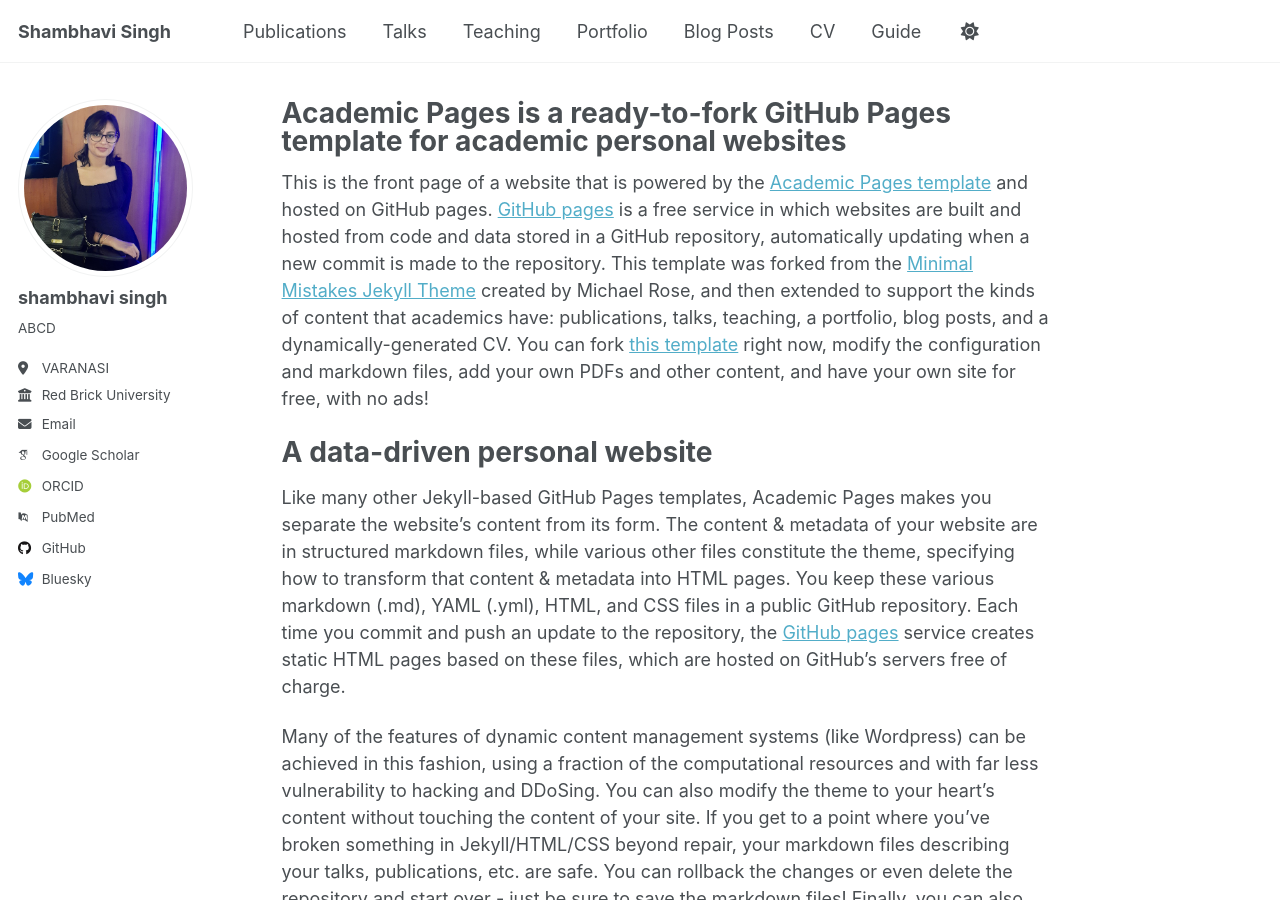
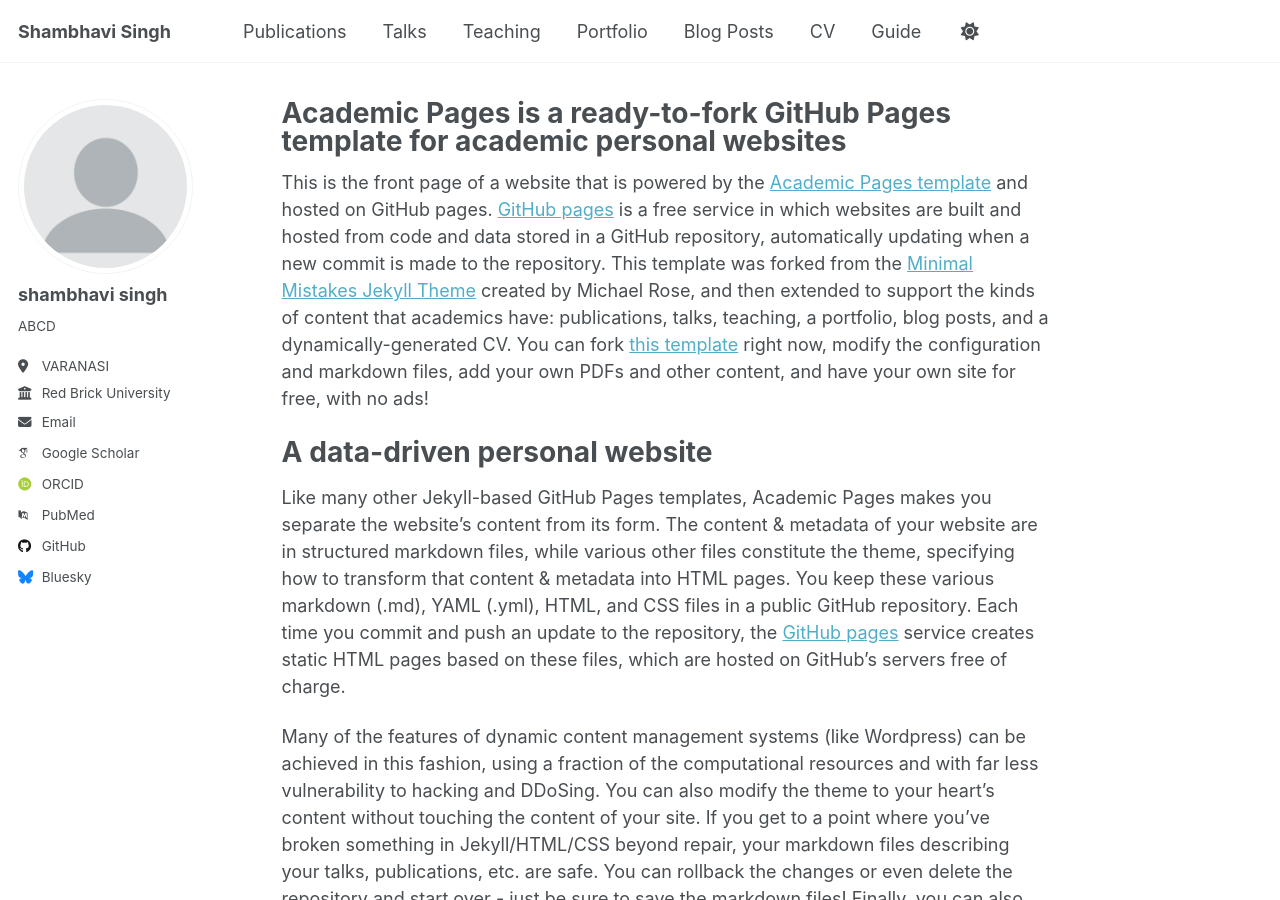
Before and after one commit to shambhavisingh010/shambhavisingh010.github.io, a Jekyll site: the page built from _pages/about.md, in a window 1280 px wide and 900 px high. Built offline with Jekyll 4.4.1, drawn with Linux system fonts in a browser that asks for light colours; some web fonts are replaced.

Commit message:
Update _config.yml

```diff
--- a/_config.yml
+++ b/_config.yml
@@ -22,7 +22,7 @@
 #               Additional customization can be done by editing /_includes/author-profile.html
 author:
   # Biographic information
-  avatar           : "shamprofile.png"
+  avatar           : "profile.png"
   name             : "shambhavi singh"
   pronouns         : # example: "she/her"
   bio              : "ABCD"
```
